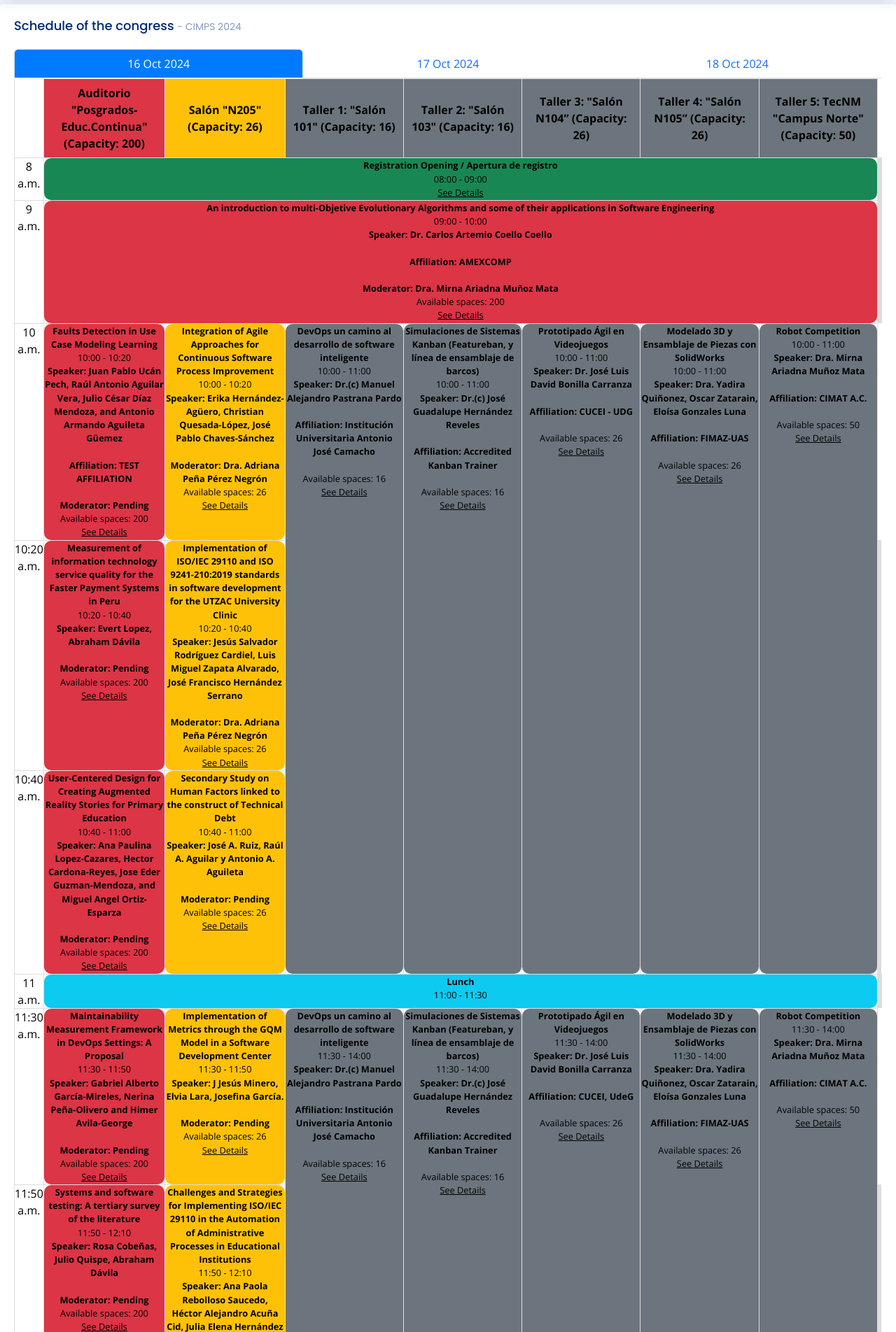
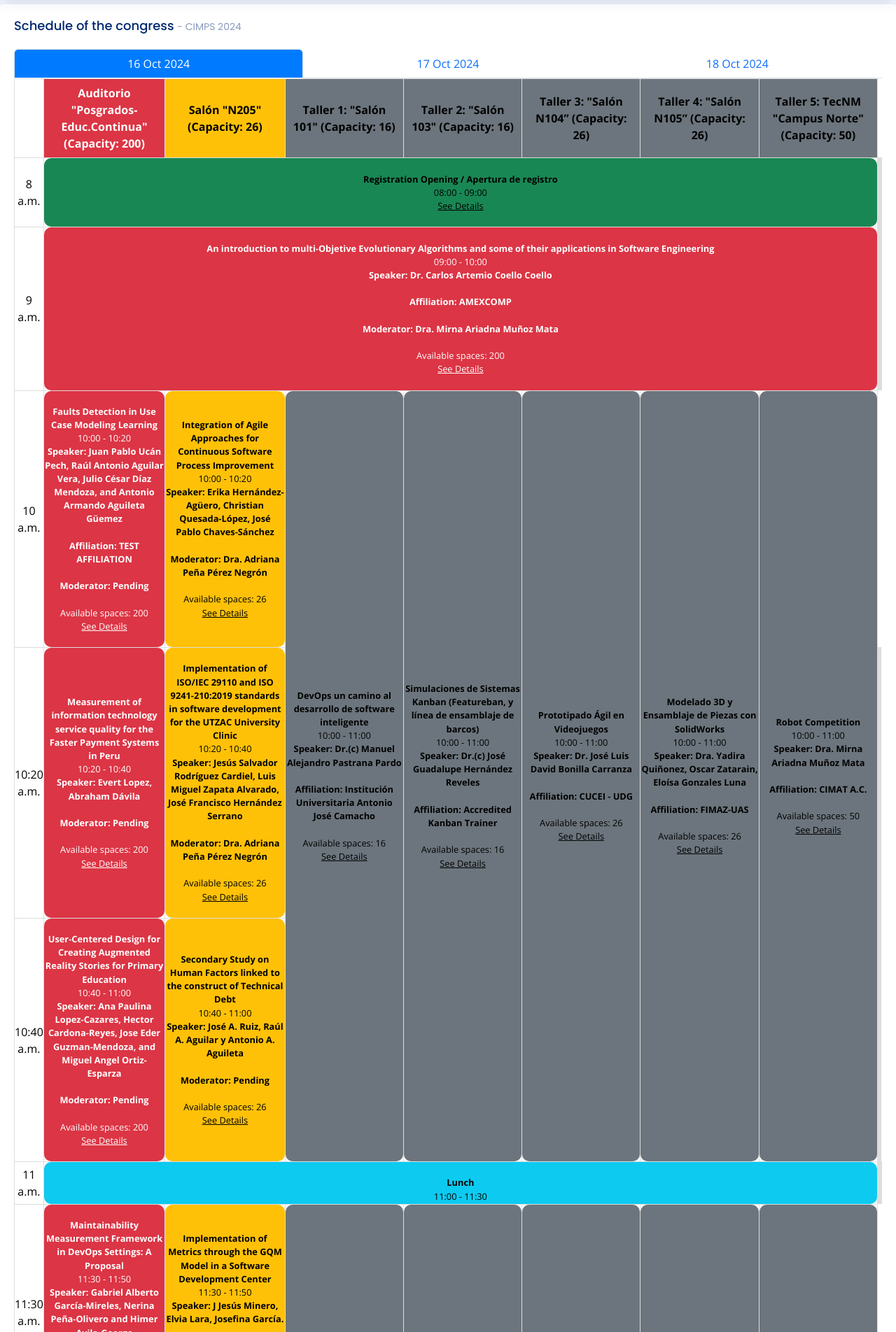
Before and after one commit to Maigolinox/newRegistrationSystemRepo, a Django app: page /schedulePublic/ in a window 1280 px wide. Shown: the part 60-1964 px from the top of the page at 70% size. Run offline with Django 5.2, Linux system fonts and the light colour scheme; data comes from the database, SQL or seed files in the repository; tables that the repository leaves empty hold one stand-in row (values such as "Sample post"); parts of the project's set-up code (start-up, migrations or seed data) failed here and were passed over; some libraries are stand-ins or nearby versions.

Commit message:
cambios en plantilla
cambios en plantilla

```diff
--- a/mainApplication/templates/schedulePublic.html
+++ b/mainApplication/templates/schedulePublic.html
@@ -155,6 +155,9 @@
     background-color: #007bff; /* Cambia este color por el que prefieras */
     color: #fff; /* Esto cambia el color del texto */
 }
+.bg-danger{
+                                      color: white;
+                                    }
                 </style>
                 <div class="card-body">
                   <h5 class="card-title">Schedule of the congress <span> - CIMPS {% now "Y" %}</span></h5>
@@ -213,7 +216,7 @@
                                   }
                               </style>
                               <table
-                              class="table table-borderless text-center table-schedule"
+                              class="table table-borderless text-center table-schedule align-middle "
                               style="height: fit-content"
                             >
                               <thead class="text-center">
@@ -221,35 +224,37 @@
                                   <th></th>
                                   {% for place in places %}
                                   <th
-                                    class="{% if forloop.counter == 1 %}bg-danger{% elif forloop.counter == 2 %}bg-warning{% else %}bg-secondary{% endif %}"
+                                    class="{% if forloop.counter == 1 %}bg-danger {% elif forloop.counter == 2 %}bg-warning{% else %}bg-secondary{% endif %}"
+                                    style="{% if forloop.counter == 1 %} color: white;{% endif %}"
                                   >
                                     {{ place.name }} (Capacity: {{ place.capacity }})
                                   </th>
                                   {% endfor %}
                                 </tr>
                               </thead>
-                              <tbody>
+
+                              <tbody >
                                 {% for time_slot, places_events in time_slots_events.items %}
-                                <tr>
-                                  <td>{{ time_slot }}</td>
+                                <tr class="text-center">
+                                  <td style="vertical-align: middle;">{{ time_slot }}</td>
                                   {% for place in places %}
-                                  <td class="place-column">
+                                  <td class="place-column " style="vertical-align: middle;" >
                                     {% with place_events=places_events|get_item:place.name %} {% for event in place_events %}
                                     <div
                                       id="event-{{ event.id }}-{{ forloop.parentloop.counter }}-{{ forloop.counter }}"
-                                      class="event {% if event.event_type == 'ieee' %}bg-warning{% elif event.event_type == 'springer' or event.event_type == 'keynote' %}bg-danger{% elif event.event_type == 'lunch' %}bg-info{% elif event.event_type == 'workshop' %}bg-secondary{% else %}bg-success{% endif %}"
+                                      class="d-flex flex-column justify-content-center align-items-center text-center  event  {% if event.event_type == 'ieee' %}bg-warning{% elif event.event_type == 'springer' or event.event_type == 'keynote' %}bg-danger{% elif event.event_type == 'lunch' %}bg-info{% elif event.event_type == 'workshop' %}bg-secondary{% else %}bg-success{% endif %} "
                                     >
-                                      <strong>{{ event.title }}</strong><br />
+                                      <strong><br />{{ event.title }}</strong>
                                       <span
                                         >{{ event.start_time|time:"H:i" }} - {{event.end_time|time:"H:i"}}</span
-                                      ><br />
+                                      >
                                       {% if event.ponent_name %}
                                       <strong><span>Speaker: {{ event.ponent_name }}</span></strong
-                                      ><br /><br />
+                                      ><br />
                                       {% endif %}
                                       {% if event.affiliation %}
                                       <strong><span>Affiliation: {{ event.affiliation }}</span></strong
-                                      ><br /><br />
+                                      ><br />
                                       {% endif %}
                                        {% if event.moderator %}
                                       <strong><span>Moderator: {{ event.moderator }}</span></strong
```
Also changed, not shown: other parts of mainApplication/templates/schedulePublic.html (+20 -10 lines), mainApplication/templates/schedule.html (+6 -1 lines).
